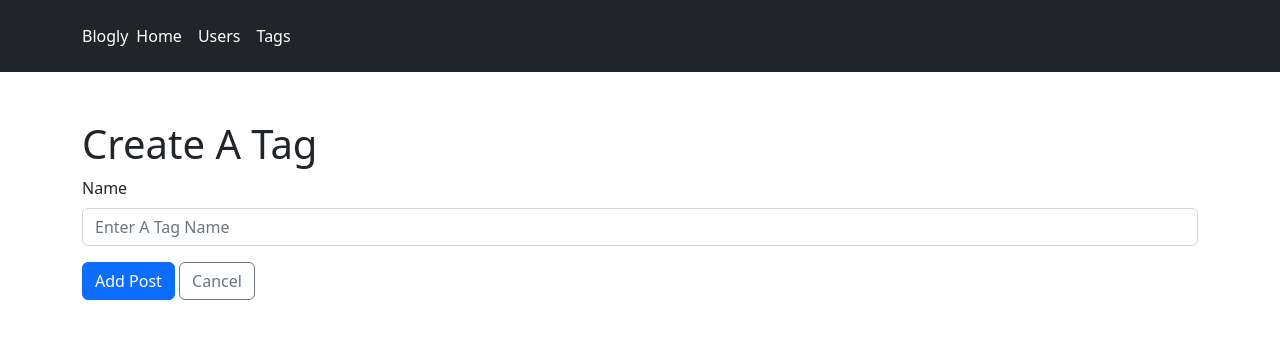
After one commit to jassibacha/Blogly, a Flask app: page /tags/new in a window 1280 px wide. The commit adds this page. Shown: the top 339 px of the page. Run offline with Flask 2, Linux system fonts and the light colour scheme.

Commit message:
Added all routes for tags, starting work on posts pages reconfig.

```diff
--- a/app.py
+++ b/app.py
@@ -2,7 +2,7 @@
 
 from flask import Flask, request, redirect, render_template, flash
 from flask_debugtoolbar import DebugToolbarExtension
-from models import db, connect_db, User, Post
+from models import db, connect_db, User, Post, PostTag, Tag
 
 app = Flask(__name__)
 app.config['SQLALCHEMY_DATABASE_URI'] = 'postgresql:///blogly'
@@ -26,7 +26,7 @@ def home():
 def users_list():
     """Show list of all users"""
     users = User.query.all()
-    return render_template('list.html', users=users)
+    return render_template('list-users.html', users=users)
 
 # GET /users/new: Show an add form for users
 @app.route('/users/new')
@@ -148,3 +148,61 @@ def delete_post(post_id):
     db.session.commit()
     flash(f'"{post.title}" has been deleted', 'success')
     return redirect(f'/users/{temp_id}')
+
+# GET /tags : Lists all tags, with links to the tag detail page.
+@app.route('/tags')
+def tags_list():
+    """Show list of all tags"""
+    tags = Tag.query.all()
+    return render_template('list-tags.html', tags=tags)
+
+# GET /tags/[tag-id] : Show detail about a tag. Have links to edit form and to delete.
+@app.route('/tags/<int:tag_id>')
+def view_tag(tag_id):
+    """Show the current user based on ID"""
+    tag = Tag.query.get_or_404(tag_id)
+    return render_template('view-tag.html', tag=tag)
+
+# GET /tags/new : Shows a form to add a new tag.
+@app.route('/tags/new')
+def tags_new():
+    """Form to add new tag"""
+    return render_template('new-tag.html')
+
+# POST /tags/new : Process add form, adds tag, and redirect to tag list.
+@app.route('/tags/new', methods=["POST"])
+def tags_create():
+    """Create new tag"""
+    name = request.form['name']
+    new_tag = Tag(name=name)
+    db.session.add(new_tag)
+    db.session.commit()
+    flash(f'Tag "{new_tag.name}" has been created.', 'success')
+    return redirect(f'/tags/{new_tag.id}')
+
+# GET /tags/[tag-id]/edit : Show edit form for a tag.
+@app.route('/tags/<int:tag_id>/edit')
+def edit_tag(tag_id):
+    """Edit the tag"""
+    tag = Tag.query.get_or_404(tag_id)
+    return render_template('edit-tag.html', tag=tag)
+
+# POST /tags/[tag-id]/edit : Process edit form, edit tag, and redirects to the tags list.
+@app.route('/tags/<int:tag_id>/edit', methods=["POST"])
+def update_tag(tag_id):
+    """Update the tags info"""
+    tag = Tag.query.get_or_404(tag_id)
+    tag.name = request.form['name']
+    db.session.commit()
+    flash(f'{tag.name} has been edited', 'success')
+    return redirect(f'/tags/{tag_id}')
+
+# POST /tags/[tag-id]/delete : Delete a tag.
+@app.route('/tags/<int:tag_id>/delete')
+def delete_tag(tag_id):
+    """Delete the tag"""
+    tag = Tag.query.get_or_404(tag_id)
+    db.session.delete(tag)
+    db.session.commit()
+    flash(f'{tag.name} has been deleted', 'success')
+    return redirect('/tags')
--- a/templates/header.html
+++ b/templates/header.html
@@ -15,6 +15,9 @@
                 </li>
                 <li>
                     <a href="/users" class="nav-link px-2 text-white">Users</a>
+                </li>
+                <li>
+                    <a href="/tags" class="nav-link px-2 text-white">Tags</a>
                 </li>
             </ul>
             {#
--- /dev/null
+++ b/templates/new-tag.html
@@ -0,0 +1,18 @@
+{% extends 'base.html' %} {% block title %}Create A Tag{% endblock %} {% block
+content %}
+<h1>Create A Tag</h1>
+<form action="/tags/new" method="POST">
+    <div class="mb-3">
+        <label for="name" class="form-label">Name</label>
+        <input
+            type="text"
+            name="name"
+            placeholder="Enter A Tag Name"
+            class="form-control"
+            required
+        />
+    </div>
+    <button type="submit" class="btn btn-primary">Add Post</button>
+    <a href="/tags" class="btn btn-outline-secondary">Cancel</a>
+</form>
+{% endblock %}
```
Also changed, not shown: templates/edit-tag.html (added, +19 -0 lines), templates/list-tags.html (added, +12 -0 lines), templates/view-tag.html (added, +17 -0 lines), templates/list-users.html (renamed from templates/list.html).
